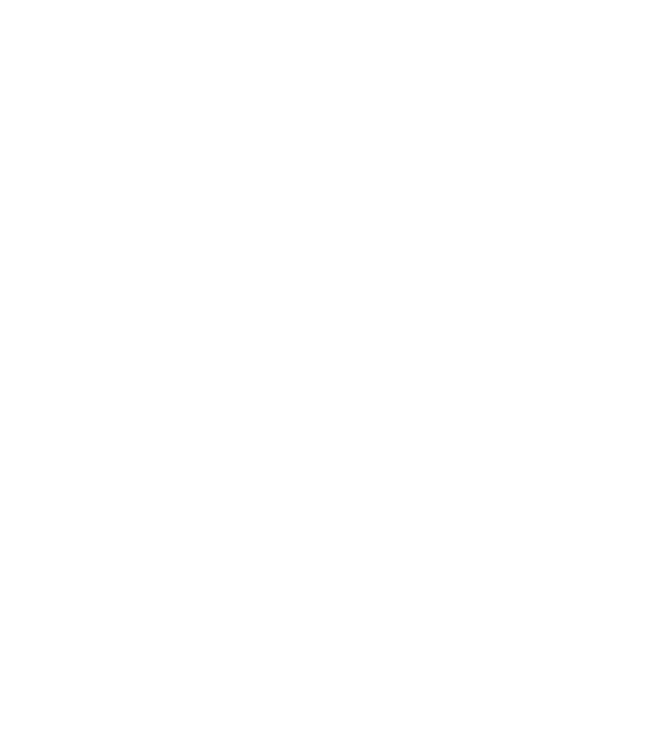
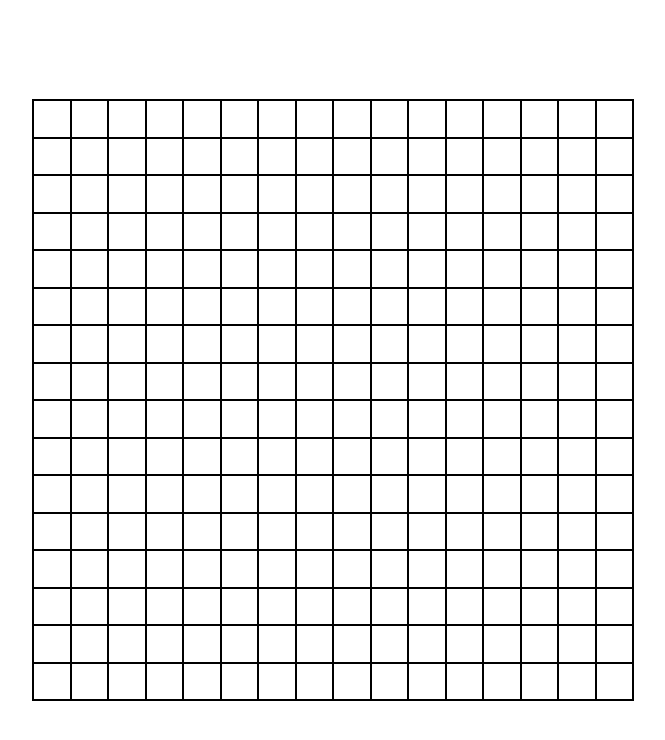
Before and after one commit to suisenzoku/etch-a-sketch, a plain HTML site: page index.html in a window 1280 px wide. Shown: the whole page, without its empty margins (307-972 px from the left). Drawn offline with Linux system fonts and the light colour scheme.

Commit message:
Create grid

```diff
--- a/script.js
+++ b/script.js
@@ -0,0 +1,15 @@
+const grid = document.querySelector(".grid");
+const WIDTH = 600;
+
+const fillGrid = (size) => {
+    const cellSize = `${WIDTH / size}px`;
+    for (let i = 0; i < size * size; i++) {
+        const cell = document.createElement("div");
+        cell.classList.add("cell");
+        cell.style.width = cellSize;
+        cell.style.height = cellSize;
+        grid.append(cell);
+    }
+}
+
+fillGrid(16);
--- a/style.css
+++ b/style.css
@@ -3,11 +3,27 @@
 * {
     margin: 0;
     padding: 0;
+    font-family: inherit;
     box-sizing: border-box;
-    font-family: inherit;
 }
 
 body {
     min-height: 100vh;
     font-family: "Oxanium", system-ui, -apple-system, BlinkMacSystemFont, 'Segoe UI', Roboto, Oxygen, Ubuntu, Cantarell, 'Open Sans', 'Helvetica Neue', sans-serif;
+    display: flex;
+    justify-content: center;
+    align-items: center;
 }
+
+.grid {
+    box-sizing: content-box;
+    display: flex;
+    flex-wrap: wrap;
+    border: 1px solid black;
+    width: 600px;
+    height: 600px;
+}
+
+.cell {
+    border: 1px black solid;
+}
```
